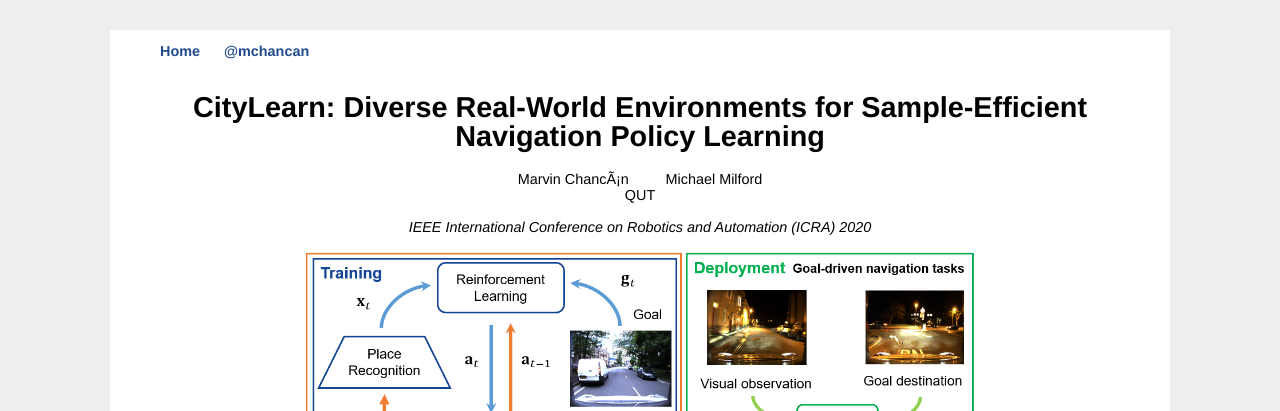
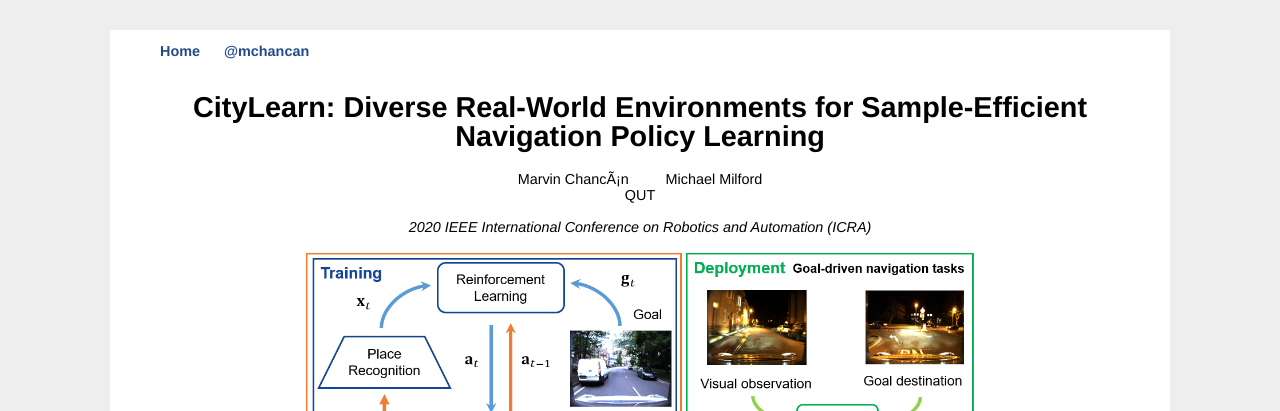
Before and after one commit to mchancan/mchancan.github.io, a Jekyll site: the page built from projects/CityLearn/index.html, in a window 1280 px wide. Shown: the top 411 px of the page. Built offline with Jekyll 4.4.1, drawn with Linux system fonts in a browser that asks for light colours; comment, search, counter and statistics services are not loaded.

```diff
--- a/projects/CityLearn/index.html
+++ b/projects/CityLearn/index.html
@@ -10,7 +10,7 @@ title: "CityLearn: Diverse Real-World Environments for Sample-Efficient Navigati
 		<nobr>Marvin Chancán </nobr> &emsp;&emsp; <nobr>Michael Milford</nobr><br>
 		<nobr>QUT</nobr><br>
 		<br>
-		<em>IEEE International Conference on Robotics and Automation (ICRA) 2020</em><br>
+		<em>2020 IEEE International Conference on Robotics and Automation (ICRA)</em><br>
 		<br>
 		<img style="vertical-align:middle" src="citylearn.png"  width="70%" height="inherit"/>
 	</center>
```
